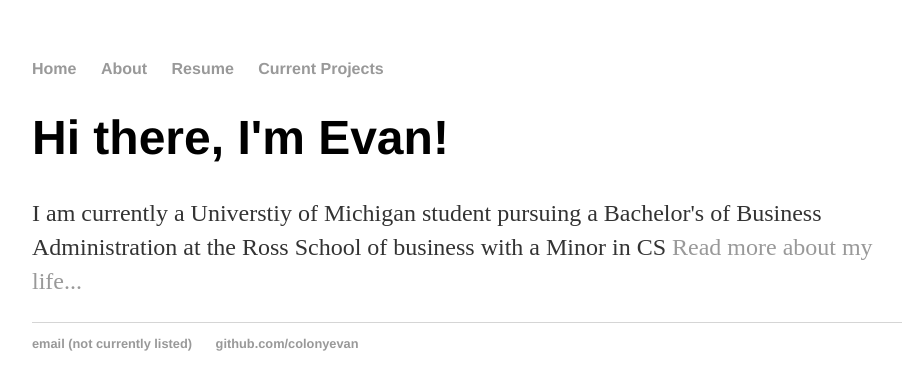
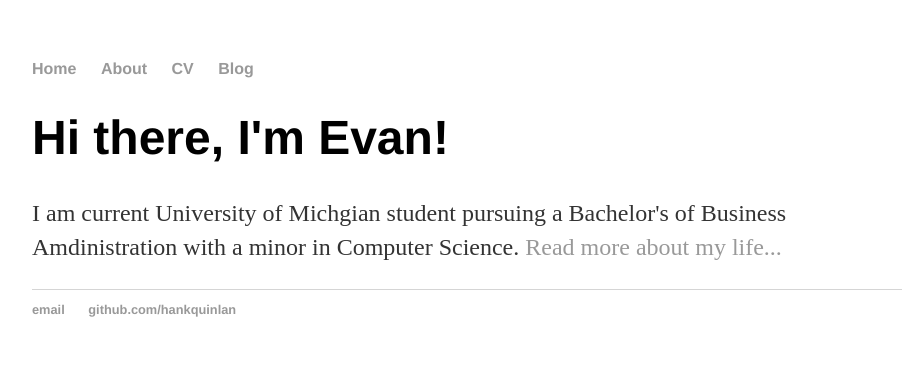
Before and after one commit to colonyevan/colonyevan.github.io, a Jekyll site: the page built from index.html, in a window 1280 px wide. Shown: the top 390 px of the page, without its empty margins (160-1062 px from the left). Built offline with Jekyll 4.4.1, drawn with Linux system fonts in a browser that asks for light colours.

Commit message:
Update index.html
Made Jekyll friendly

```diff
--- a/index.html
+++ b/index.html
@@ -1,34 +1,9 @@
-<!DOCTYPE html>
-<html>
-
-<head>
-    <title>Evan</title>
-    <link href="/css/main.css" rel="stylesheet" type="text/css">
-</head>
-
-<body>
-    <nav>
-        <ul>
-            <li><a href="/">Home</a></li>
-            <li><a href="/about">About</a></li>
-            <li><a href="/resume">Resume</a></li>
-            <li><a href="/currentProjects">Current Projects</a></li>
-        </ul>
-    </nav>
-    <div class="container">
-        <div class="blurb">
-            <h1>Hi there, I'm Evan!</h1>
-            <p>I am currently a Universtiy of Michigan student pursuing a Bachelor's of Business Administration at the Ross School of business with a Minor in CS <a href="/about">Read more about my life...</a></p>
-        </div>
-        <!-- /.blurb -->
-    </div>
-    <!-- /.container -->
-    <footer>
-        <ul>
-            <li><a href="">email (not currently listed)</a></li>
-            <li><a href="https://github.com/colonyevan">github.com/colonyevan</a></li>
-        </ul>
-    </footer>
-</body>
-
-</html>
+---
+layout: default
+title: Evan Colony
+---
+<div class="blurb">
+	<h1>Hi there, I'm Evan!</h1>
+	<p>I am current University of Michgian student pursuing a Bachelor's
+       of Business Amdinistration with a minor in Computer Science. <a href="/about">Read more about my life...</a></p>
+</div><!-- /.blurb -->
```
